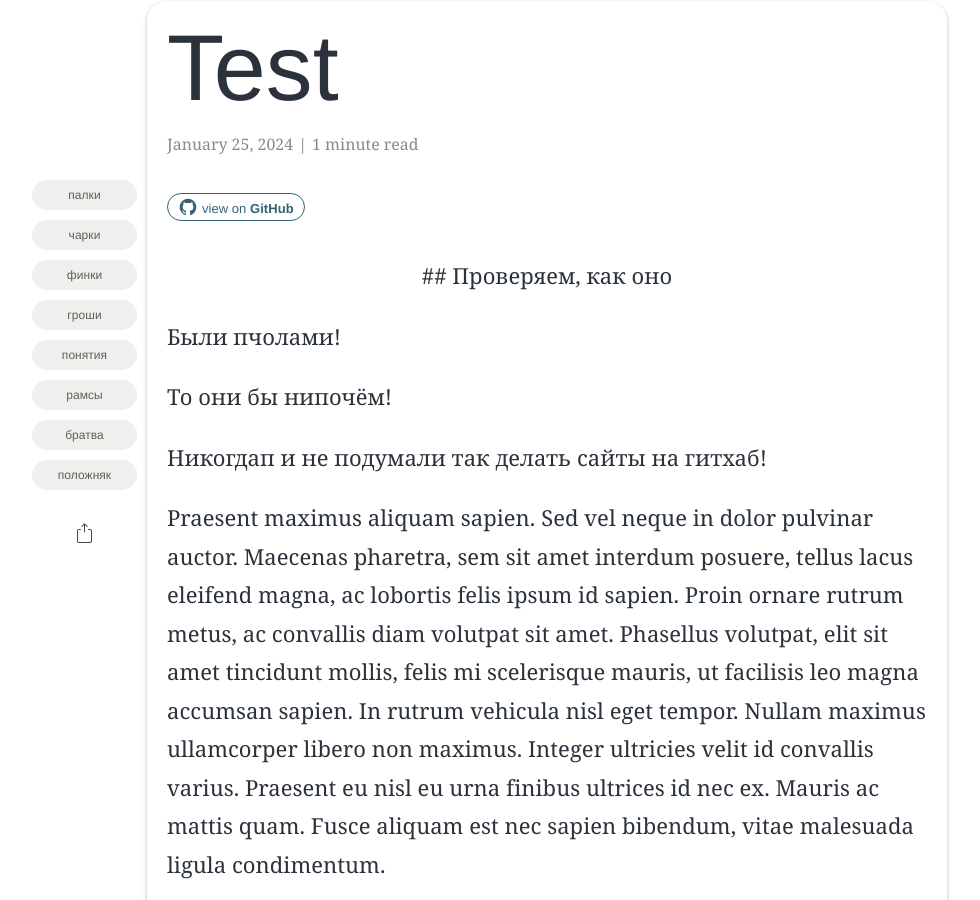
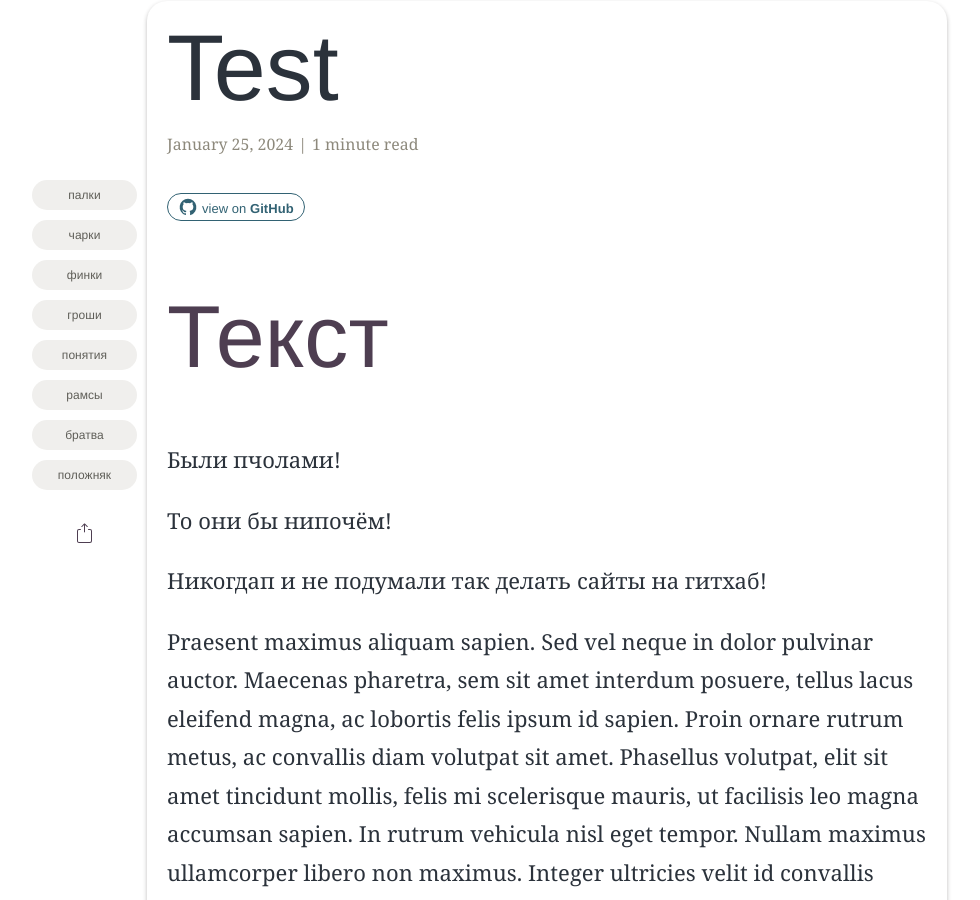
Before and after one commit to GrandHamster/Patsansky_rasklad, a Jekyll site: the page built from _posts/2021-01-25-test.markdown, in a window 1280 px wide and 900 px high, scrolled down 602 px. Shown: the whole window, without its empty margins (93-1073 px from the left). Built offline with Jekyll 4.4.1, drawn with Linux system fonts in a browser that asks for light colours; some web fonts are replaced.

Commit message:
Update 2021-01-25-test.markdown

```diff
--- a/_posts/2021-01-25-test.markdown
+++ b/_posts/2021-01-25-test.markdown
@@ -11,7 +11,7 @@ author: Armando Maynez
 github:  amaynez/Perceptron/
 mathjax: yes
 ---
-<p style="text-align: center;">## Проверяем, как оно</p>
+<p style="text-align: center;"><h1>Текст</h1></p>
 
 Были пчолами!
 
```
